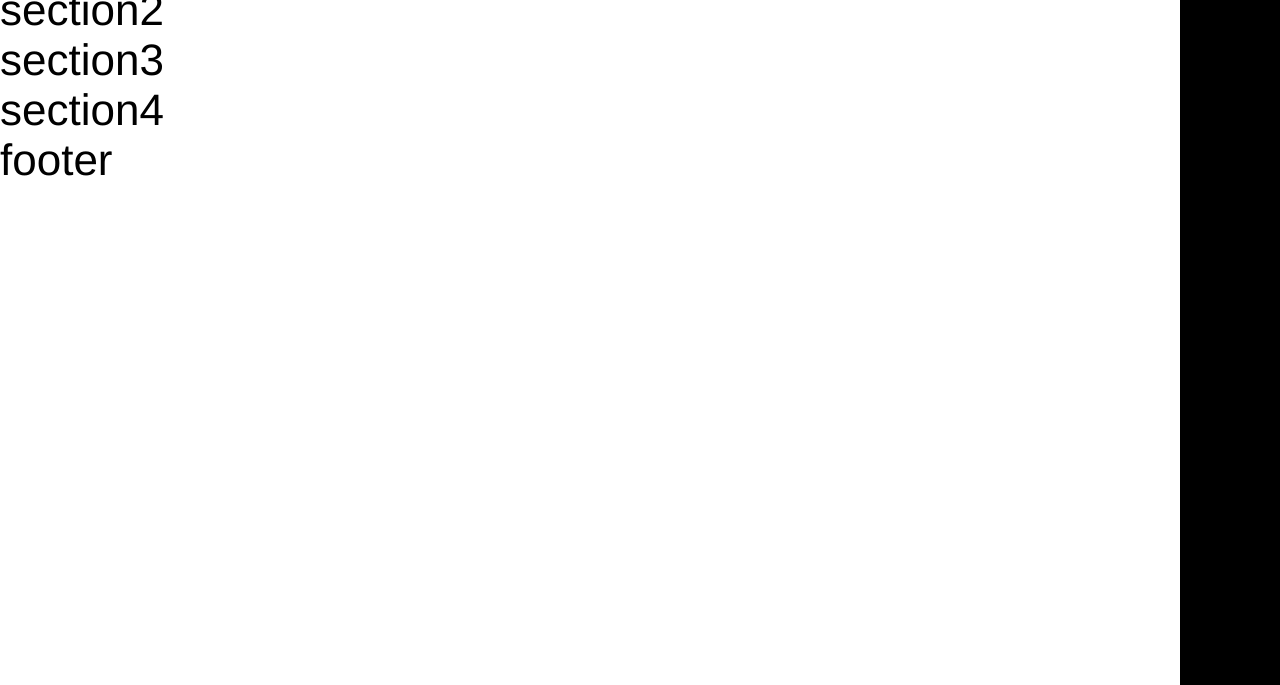
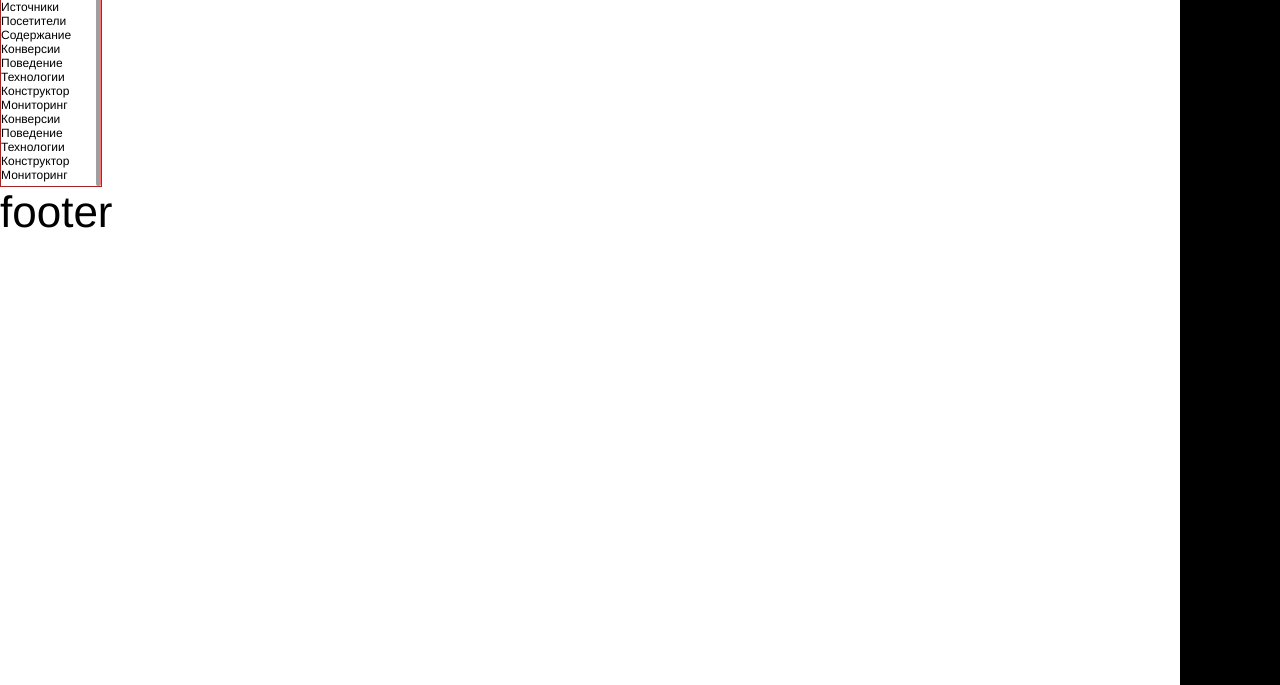
Before and after one commit to smismi/touch-ui, a plain HTML site: page ui.html in a window 1280 px wide. Shown: the part 115-800 px from the top of the page. Drawn offline with Linux system fonts and the light colour scheme.

Commit message:
scrollplugin

```diff
--- a/css/touch-ui.css
+++ b/css/touch-ui.css
@@ -31,3 +31,26 @@ body {
 #header {
     position: relative;
 }
+
+#scroll {
+    width: 100px;
+    height: 200px;
+    border: 1px solid red;
+    background: #fff;
+    font-size: 12px;
+}
+.scrollwrapper {
+    position: relative;
+    overflow: hidden;
+}
+.scrollbar {
+    position: absolute;
+    right:0;
+    top:0;
+    height:100%;
+    background: #888;
+    width: 5px;
+    border-radius: 2px;
+    opacity: 0.8;
+
+}
--- a/js/ui.js
+++ b/js/ui.js
@@ -12,7 +12,10 @@
 
     // Constructor
     UI = function (el, options) {
+        var _this = this;
 
+
+            _this._drawScroll(el);
 
 
     };
@@ -21,5 +24,64 @@
 
 
 
+
+
+
+
+    _drawScroll: function (el) {
+        var _this = this;
+        var scrollbar = document.createElement("div");
+        _this._addClass(scrollbar, 'scrollbar');
+        _this._addClass(el, 'scrollwrapper');
+        _this._addClass(el, 'scrollwrapper');
+        el.appendChild(scrollbar);
+
+
+        coord = _this._getCoords(el);
+        var scrollHeight = el.scrollHeight;
+        var wrapperHeight =  el.clientHeight;
+
+        var scrollerHeight = wrapperHeight * el.clientHeight / el.scrollHeight;
+        scrollbar.style.height = scrollerHeight + 'px';
+        _this._log('draw');
+        _this._log('coord = ' + coord.top + ' ' + coord.left);
+        _this._log('scrollerHeight = ' + wrapperHeight + ' ' + scrollerHeight);
+
+    },
+
+
+//    utils
+
+        _getCoords: function(elem) {
+            var box = elem.getBoundingClientRect();
+
+            var body = document.body;
+            var docElem = document.documentElement;
+
+            var scrollTop = window.pageYOffset || docElem.scrollTop || body.scrollTop;
+            var scrollLeft = window.pageXOffset || docElem.scrollLeft || body.scrollLeft;
+
+            var clientTop = docElem.clientTop || body.clientTop || 0;
+            var clientLeft = docElem.clientLeft || body.clientLeft || 0;
+
+            var top  = box.top +  scrollTop - clientTop;
+            var left = box.left + scrollLeft - clientLeft;
+
+            return { top: Math.round(top), left: Math.round(left) };
+        },
+        _addClass: function(elem, clazz) {
+            var c = elem.className.split(' ');
+            for(var i=0; i<c.length; i++) {
+                if (c[i] == clazz) return;
+            }
+
+            if (elem.className == '') elem.className = clazz;
+            else elem.className += ' ' + clazz;
+        },
+        _log: function (text) {
+            var logs = document.createElement("div");
+            logs.innerHTML = text;
+            document.getElementById("log").appendChild(logs);
+        }
     }
 })();
--- a/ui.html
+++ b/ui.html
@@ -7,14 +7,14 @@
     <meta name="apple-mobile-web-app-status-bar-style" content="black">
     <title>Touch-UI Example</title>
     <link rel="stylesheet" href="css/touch-ui.css"/>
+    <script type="text/javascript" src="js/dom.js"></script>
     <script type="text/javascript" src="js/ui.js"></script>
-    <script type="text/javascript" src="js/dom.js"></script>
     <script type="text/javascript">
         function UILoaded() {
 
             (function() {
                 new UI(
-                    document.getElementById('section'),
+                    document.getElementById('scroll'),
                     {
                     });
             })();
@@ -23,13 +23,40 @@
 </head>
 <body id="mainflow">
 
-    <header id="header"><div>header</div></header>
+    <header id="header"><div>header</div><div>header</div></header>
 
-    <section class="section" >section</section>
-    <section  class="section" >section2</section>
-    <section  class="section" >section3</section>
-    <section  class="section" >section4</section>
+
+    <div id="scroll">
+        <ul>
+            <li>Посещаемость  </li>
+            <li>Источники     </li>
+            <li>Посетители    </li>
+            <li>Содержание    </li>
+            <li>Конверсии     </li>
+            <li>Поведение     </li>
+            <li>Технологии    </li>
+            <li>Конструктор   </li>
+            <li>Мониторинг    </li>
+            <li>Конверсии     </li>
+            <li>Поведение     </li>
+            <li>Технологии    </li>
+            <li>Конструктор   </li>
+            <li>Мониторинг    </li>
+        </ul>
+    </div>
+
+    <!--<section class="section">section</section>-->
+    <!--<section  class="section" >section2</section>-->
+    <!--<section  class="section" >section3</section>-->
+    <!--<section  class="section" >section4</section>-->
+
+
+
+
+
     <aside id="log" class="log_fixed">log:</aside>
+
+
 
     <footer>footer</footer>
 
```
